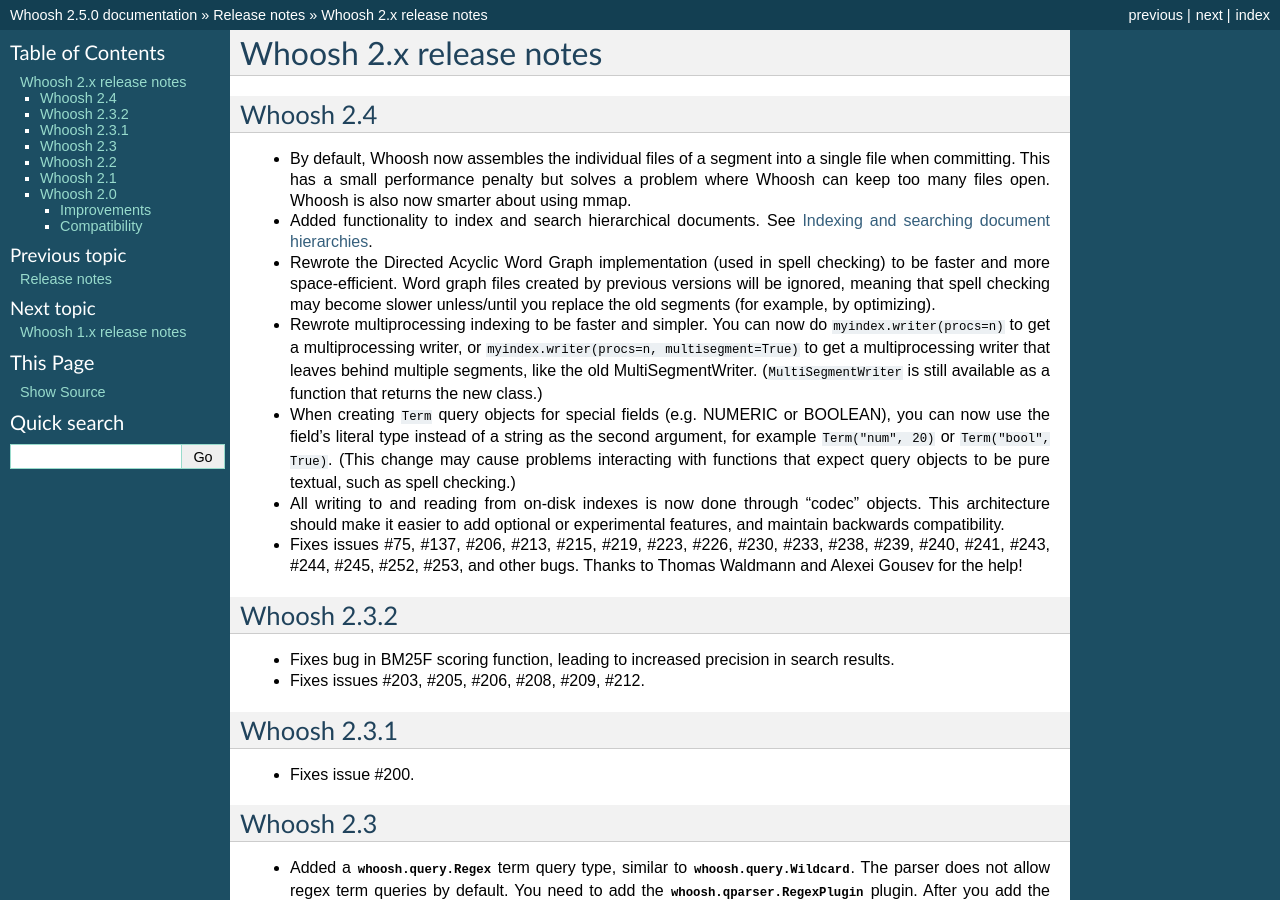
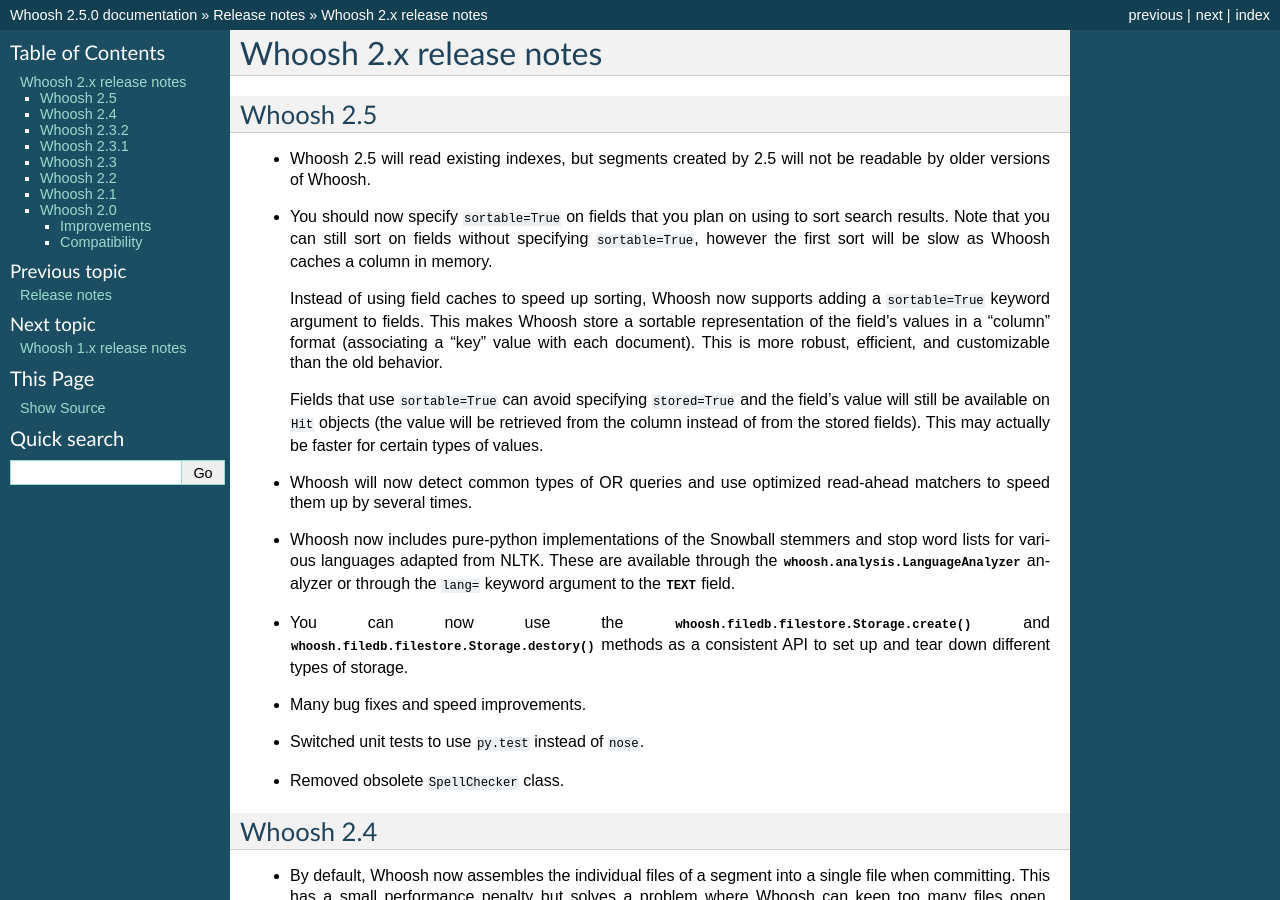
Before and after one commit to dex4er/whoosh, a Sphinx documentation site: the page built from docs/source/releases/2_0.rst, in a window 1280 px wide and 900 px high. Built offline with Sphinx 7.4.7, drawn with Linux system fonts in a browser that asks for light colours.

Commit message:
Added documentation and updated release notes for Whoosh 2.5 release.

```diff
--- a/docs/source/api/analysis.rst
+++ b/docs/source/api/analysis.rst
@@ -16,6 +16,7 @@ Analyzers
 .. autoclass:: FancyAnalyzer
 .. autoclass:: NgramAnalyzer
 .. autoclass:: NgramWordAnalyzer
+.. autoclass:: LanguageAnalyzer
 
 
 Tokenizers
--- a/docs/source/releases/2_0.rst
+++ b/docs/source/releases/2_0.rst
@@ -1,6 +1,51 @@
 ========================
 Whoosh 2.x release notes
 ========================
+
+
+Whoosh 2.5
+==========
+
+* Whoosh 2.5 will read existing indexes, but segments created by 2.5 will not
+  be readable by older versions of Whoosh.
+
+* You should now specify ``sortable=True`` on fields that you plan on using to
+  sort search results.
+  Note that you can still sort on fields without specifying ``sortable=True``,
+  however the first sort will be slow as Whoosh caches a column in memory.
+
+  Instead of using field caches to speed up sorting, Whoosh now supports adding
+  a ``sortable=True`` keyword argument to fields. This makes Whoosh store a
+  sortable representation of the field's values in a "column" format
+  (associating a "key" value with each document). This is more robust,
+  efficient, and customizable than the old behavior.
+
+  Fields that use ``sortable=True`` can avoid specifying ``stored=True`` and the
+  field's value will still be available on ``Hit`` objects (the value will be
+  retrieved from the column instead of from the stored fields). This may
+  actually be faster for certain types of values.
+
+* Whoosh will now detect common types of OR queries and use optimized read-ahead
+  matchers to speed them up by several times.
+
+* Whoosh now includes pure-python implementations of the Snowball stemmers and
+  stop word lists for various languages adapted from NLTK. These are available
+  through the :class:`whoosh.analysis.LanguageAnalyzer` analyzer or through the
+  ``lang=`` keyword argument to the
+  :class:`~whoosh.fields.TEXT` field.
+
+* You can now use the
+  :meth:`whoosh.filedb.filestore.Storage.create()` and
+  :meth:`whoosh.filedb.filestore.Storage.destory()`
+  methods as a consistent API to set up and tear down different types of
+  storage.
+
+* Many bug fixes and speed improvements.
+
+* Switched unit tests to use ``py.test`` instead of ``nose``.
+
+* Removed obsolete ``SpellChecker`` class.
+
 
 Whoosh 2.4
 ==========
```
Also changed, not shown: 3 other files.
